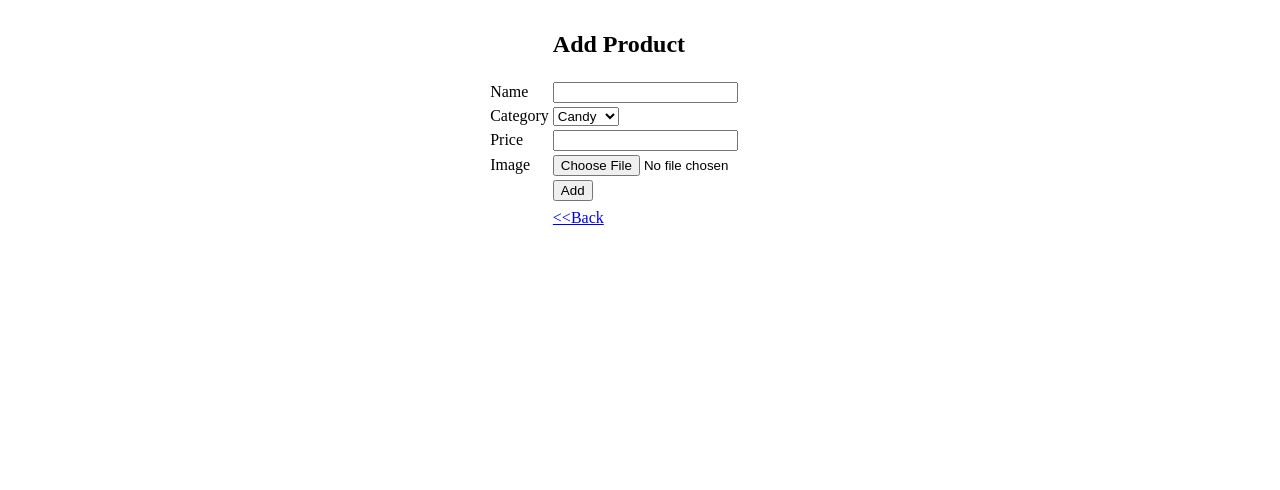
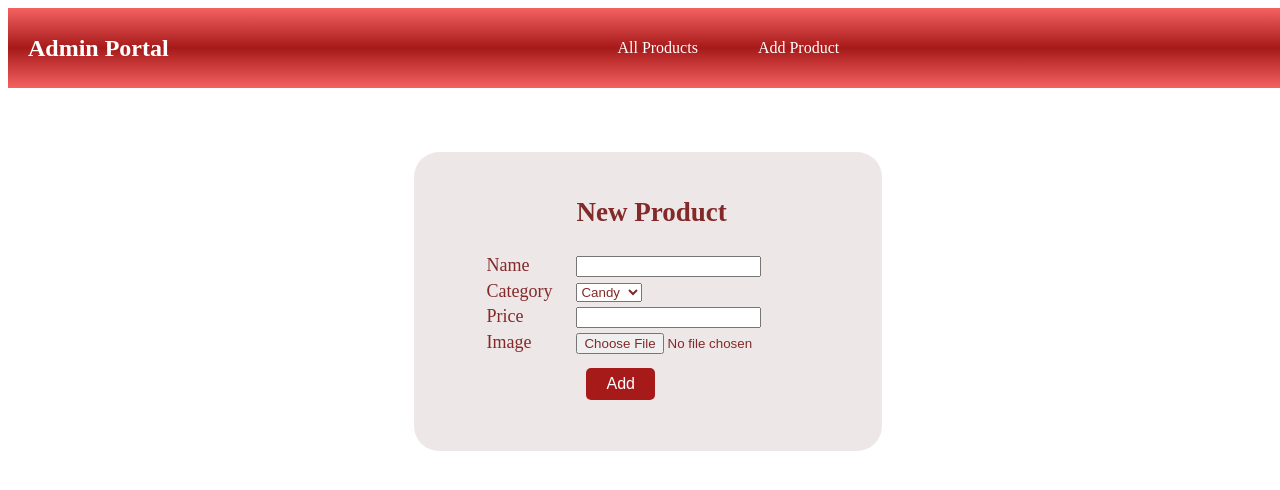
Before and after one commit to doooooo/e-commerce, a PHP site: page /admin/new_product.html in a window 1280 px wide. Shown: the top 490 px of the page. Run offline with PHP 8.4, Linux system fonts and the light colour scheme.

Commit message:
complete styling

```diff
--- a/app/admin/get_product.php
+++ b/app/admin/get_product.php
@@ -1,5 +1,5 @@
 <?php
-include '../connect.php';
+include 'connect.php';
 
 if (isset($_GET['id'])) {
     $id = $_GET['id'];
--- a/app/admin/new_product.html
+++ b/app/admin/new_product.html
@@ -1,27 +1,40 @@
 <!DOCTYPE html>
 <html>
 <head>
-	<link rel="stylesheet" href="../style.css">
+	<link rel="stylesheet" href="style.css">
 </head>
 <body>
+	<section>
+		<div class="navbar flex">
+			<h2>Admin Portal</h2>
+		  <div class="flex nav-options">
+			<p><a class="menu" href="index.php">All Products</a></p>
+			<p><a class="menu" href="new_product.html">Add Product</a></p>
+		  </div>
+		  <div></div>
+		</div>
+	  </section>
+	  <section>
 		<div class="container">
 		<form method="post" action="index.php">
 		<table>
-		<tr><td></td><td><h2>Add Product</h2></td></tr>
-		<tr><td>Name</td><td><input type="text" name="name"/></td></tr>
-		<tr><td>Category</td><td><select name="category">
+			<tr><td></td><td><h2>New Product</h2></td></tr>
+			<tr><td><span>Name</span></td><td><input type="text" name="name"/></td></tr>
+			<tr><td><span>Category</span></td><td><select name="category">
 				<option value="Candy">Candy</option>
 				<option value="Snacks">Snacks</option>
+				<option value="Dairy">Dairy</option>
 				<option value="Poultry">Poultry</option>
 				<option value="Meat">Meat</option>
 			</select></td></tr>
-		<tr><td>Price</td><td><input type="number" name="price" min="0" step="any"/></td></tr>
-		<tr><td>Image</td><td><input type="file" name="image"/></td></tr>
-		<tr><td></td><td><input type="submit" name="add" value="Add"/></td></tr>
+			<tr><td><span>Price</span></td><td><input type="number" name="price" min="0" step="any"/></td></tr>
+			<tr><td><span>Image</span></td><td><input type="file" name="image"/></td></tr>
+			<tr><td></td><td><input class="submit-button" type="submit" name="add" value="Add"/></td></tr>
 			<tr><td></td><td></td></tr>
-		<tr><td></td><td><a class="back" href="index.php">&lt;&lt;Back</a></td></tr>
+			<tr><td></td><td></td></tr>
 		</table>
 	</form>
 	</div>
+</section>
 </body>
 </html>
--- a/app/admin/script.js
+++ b/app/admin/script.js
@@ -36,3 +36,9 @@ function closePopup(e)
     const editDialog = document.getElementById('editDialog');
     editDialog.close();
 }
+
+function hideSidebar()
+{
+    const sidebar=document.getElementById("sidebar");
+    sidebar.classList.toggle("hide-sidebar");
+}
--- /dev/null
+++ b/app/admin/style.css
@@ -0,0 +1,259 @@
+.container{
+    display: flex;
+    flex-wrap: wrap;
+    justify-content: center;
+    margin: auto;
+    margin-top: 5%;
+    margin-left: 10%;
+    margin-right: 10%;
+}
+
+.flex {
+    display: flex;
+    justify-content: space-between;
+    align-items: center;
+}
+
+.navbar {
+    width: 100%;
+    height: 10vh;
+    background: linear-gradient(180deg, rgb(244, 97, 97) 0%, rgb(167, 26, 26) 50%, rgba(244, 97, 97) 100%);
+    color: #fff;
+}
+.navbar h2{
+    color: white;
+    display: inline;
+    margin-left: 20px;
+}
+.menu{
+    margin: 10px;
+    padding: 20px;
+    /* background-color: cornflowerblue; */
+    color: white;
+    text-decoration: none;
+}
+
+.category{
+    margin: 0px 10px 0px 10px;
+    padding: 3px 20px 3px 20px;
+    /* background-color: orangered; */
+    color: white;
+    text-decoration: none;
+}
+
+.delete{
+    margin: 0px 10px 0px 10px;
+    padding: 5px 20px 5px 20px;
+    /* background-color: red; */
+    background-color: rgb(167, 26, 26);
+    color: white;
+    text-decoration: none;
+    border-radius: 20px;
+}
+
+.edit{
+    border: none;
+    margin: 0px 10px 0px 10px;
+    padding: 5px 20px 5px 20px;
+    background-color: cadetblue;
+    color: white;
+    text-decoration: none;
+    border-radius: 20px;
+}
+
+.back{
+    margin-left: auto;
+    text-align: right;
+}
+.filter{
+    display: flex;
+    justify-content: flex-end;
+    width: 100%;
+    padding: 10px;
+}
+.clear{
+    /* display: inline-block; */
+    display: block;
+    text-align: right;
+    margin-right: 40px;
+}
+.card {
+    padding: 20px;
+    width: 250px;
+    height: 350px;
+    border-radius: 20%;
+    background-color: #eee7e7;
+    box-shadow: 5px 5px 5px #888888;
+    text-align: center;
+    margin: 30px;
+ }
+
+ .card:hover {
+    filter: brightness(90%);
+ }
+
+ .card img {
+    width: 200px;
+    height: 200px;
+    border-radius: 20%;
+ }
+
+ .card h2 {
+    color: #842929;
+    margin: 20px;
+ }
+
+ .card p {
+    font-size: 1.1rem;
+    font-weight: bold;
+    color: rgb(53, 173, 61);
+    margin: 20px;
+ }
+
+ .add {
+    border-radius: 20px;
+    background-color: rgb(167, 26, 26);
+    padding: 10px;
+    color: #fff;
+    border: 1px solid #fff;
+    text-decoration: none;
+ }
+
+ .add:hover {
+    filter: brightness(90%);
+
+    cursor: pointer;
+ }
+
+ .sidebar {
+    width: 17vw;
+    background: linear-gradient(90deg, rgb(86, 80, 80) 0%, rgb(43, 27, 27) 50%, rgb(25, 5, 5) 100%);
+    color: #fff;
+    height: 80vh;
+    position: fixed;
+    border-radius: 0 10px 10px 0;
+    transition: all 2s linear ;
+}
+
+.sidebar h1 {
+    padding: 15px;
+    margin: 30px 0;
+}
+
+.hide-sidebar {
+    left: -260px;
+    transition: all 2s linear ;
+}
+
+.list {
+    width: 80%;
+    height: 60%;
+    margin: auto;
+    text-align: center;
+    list-style: none;
+    display: flex;
+    flex-direction: column;
+    justify-content: space-between;
+}
+
+.toggle {
+    position: absolute;
+    top: 50%;
+    right: -50px;
+    background-color: rgb(25, 5, 5);
+    width: 50px;
+    height: 50px;
+    border-radius: 0px 30px 30px 0px;
+    font-size: 2rem;
+}
+.submit-button {
+    background-color: rgb(167, 26, 26); /* Green background */
+    color: white;              /* White text */
+    padding: 7px 20px;        /* Padding inside the button */
+    border: none;              /* No border */
+    border-radius: 5px;        /* Rounded corners */
+    cursor: pointer;           /* Pointer cursor on hover */
+    font-size: 16px;           /* Larger font size */
+    transition: background-color 0.3s ease; /* Smooth transition */
+    margin: 10px;
+}
+
+.submit-button:hover {
+    background-color: rgb(206, 57, 57); /* Darker green on hover */
+}
+
+.submit-button:active {
+    background-color: rgb(206, 57, 57); /* Even darker green when clicked */
+}
+
+body{
+    height: 100%;
+    width: 100%;
+}
+
+ul {
+    list-style-type: none; /* Remove bullets */
+    padding: 0;
+    margin: 0;
+    display: flex;
+    flex-direction: column;
+  }
+li{
+    flex: 1;
+    /* width: 150px; */
+    padding: 3px 10px 3px 10px;
+    text-align: center;
+    white-space: nowrap;      /* Prevent text wrapping */
+    overflow: hidden;         /* Hide overflow if text is too long */
+    text-overflow: ellipsis;
+}
+ /* span{
+    margin: 0px 10px 0px 10px;
+    padding: 5px 20px 5px 20px;
+    background-color: deepskyblue;
+    color: rgb(32, 27, 67);
+    font-weight: bold;
+    text-decoration: none;
+} */
+dialog {
+    border: solid 2px rgb(167, 26, 26);;
+    border-radius: 25px;
+    box-shadow: 0 0 10px rgba(0,0,0,0.2);
+    padding: 20px;
+    box-shadow: 5px 5px 5px #888888;
+}
+form{
+    background-color: #eee7e7;
+    border-radius: 25px;
+    padding: 20px 50px 30px 50px;
+    font-size: 18px;
+}
+form h2, input, option, select, input::file-selector-button{
+    color: #842929;
+}
+form span{
+    padding: 20px;
+    color: #842929;
+}
+
+@media (max-width: 800px) {
+    .container{
+        display: flex;
+        flex-wrap: wrap;
+        justify-content: center;
+        margin: auto;
+        margin-top: 5%;
+        margin-left: 4%;
+        margin-right: 4%;
+    }
+}
+
+@media (max-width: 700px) {
+    .container{
+        display: flex;
+        flex-wrap: wrap;
+        justify-content: center;
+        margin: auto;
+        margin-top: 5%;
+    }
+}
--- a/app/style.css
+++ /dev/null
@@ -1,112 +0,0 @@
-.container{
-    display: flex;
-    flex-wrap: wrap;
-    justify-content: center;
-    margin: auto;
-}
-
-.card{
-    border-style: solid;
-    border-width: 1px;
-    margin: 20px;
-    padding: 20px;
-}
-
-.flex {
-    display: flex;
-    justify-content: space-between;
-    align-items: center;
-}
-
-.navbar {
-    width: 100%;
-    height: 10vh;
-    background: linear-gradient(180deg, rgb(244, 97, 97) 0%, rgb(167, 26, 26) 50%, rgba(244, 97, 97) 100%);
-    color: #fff;
-}
-
-.menu{
-    margin: 10px;
-    padding: 20px;
-    background-color: cornflowerblue;
-    color: white;
-    text-decoration: none;
-}
-
-.category{
-    margin: 0px 10px 0px 10px;
-    padding: 3px 20px 3px 20px;
-    background-color: orangered;
-    color: white;
-    text-decoration: none;
-}
-
-.delete{
-    margin: 0px 10px 0px 10px;
-    padding: 5px 20px 5px 20px;
-    background-color: red;
-    color: white;
-    text-decoration: none;
-}
-
-.edit{
-    border: none;
-    margin: 0px 10px 0px 10px;
-    padding: 5px 20px 5px 20px;
-    background-color: cadetblue;
-    color: white;
-    text-decoration: none;
-}
-
-.back{
-    margin-left: auto;
-    text-align: right;
-}
-.filter{
-    display: flex;
-    justify-content: flex-end;
-    width: 100%;
-    padding: 10px;
-}
-.clear{
-    /* display: inline-block; */
-    display: block;
-    text-align: right;
-    margin-right: 40px;
-}
-
-body{
-    height: 100%;
-    width: 100%;
-}
-
-ul {
-    list-style-type: none; /* Remove bullets */
-    padding: 0;
-    margin: 0;
-    display: flex;
-    flex-direction: column;
-  }
-li{
-    flex: 1;
-    /* width: 150px; */
-    padding: 3px 10px 3px 10px;
-    text-align: center;
-    white-space: nowrap;      /* Prevent text wrapping */
-    overflow: hidden;         /* Hide overflow if text is too long */
-    text-overflow: ellipsis;
-}
- span{
-    margin: 0px 10px 0px 10px;
-    padding: 5px 20px 5px 20px;
-    background-color: deepskyblue;
-    color: rgb(32, 27, 67);
-    font-weight: bold;
-    text-decoration: none;
-}
-dialog {
-    border: solid 2px red;
-    border-radius: 10px;
-    box-shadow: 0 0 10px rgba(0,0,0,0.2);
-    padding: 20px;
-}
```
Also changed, not shown: app/admin/index.php (+49 -26 lines), init.sql (+10 -1 lines), app/admin/connect.php (renamed from app/connect.php). Lines whose indentation alone changed are shown as unchanged.
